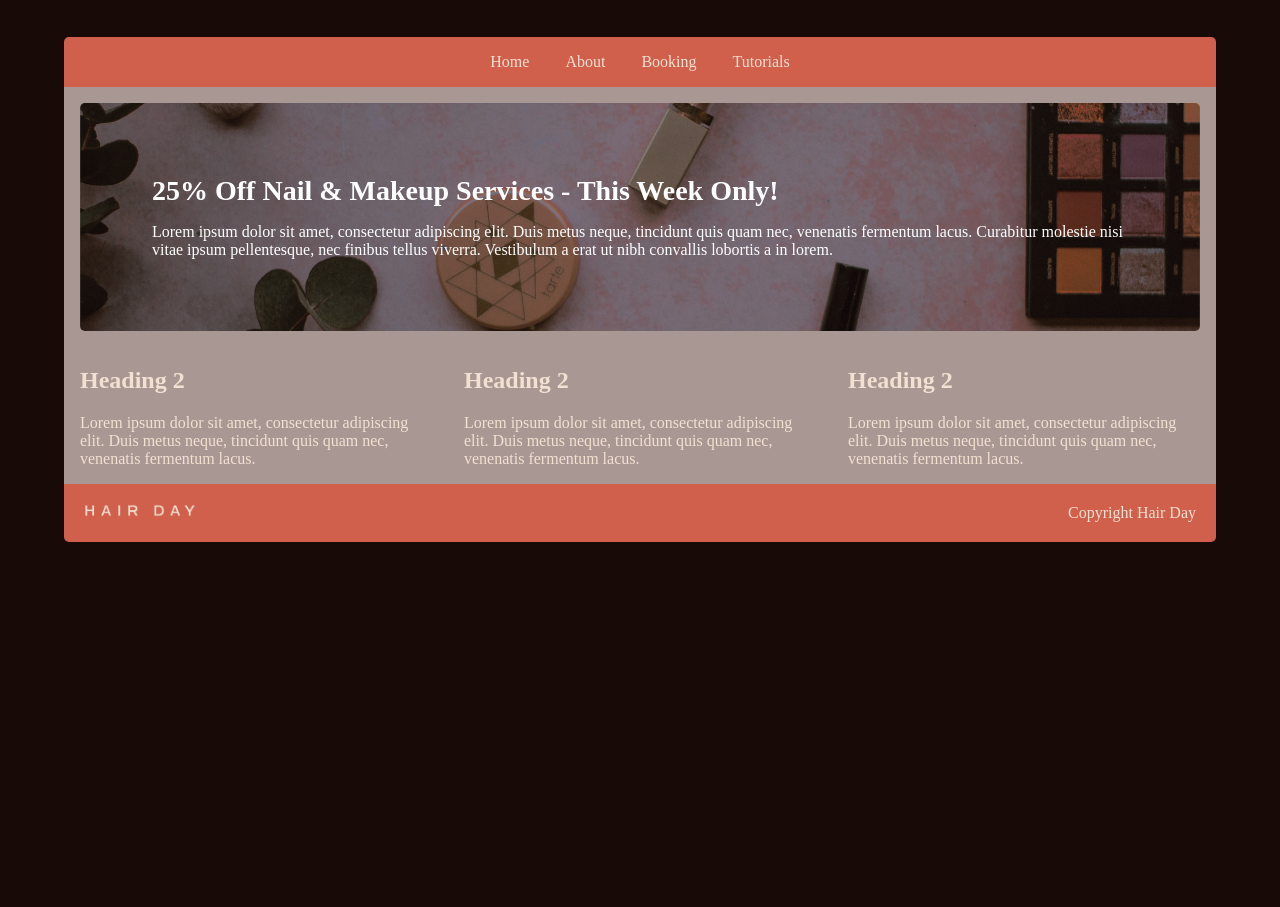
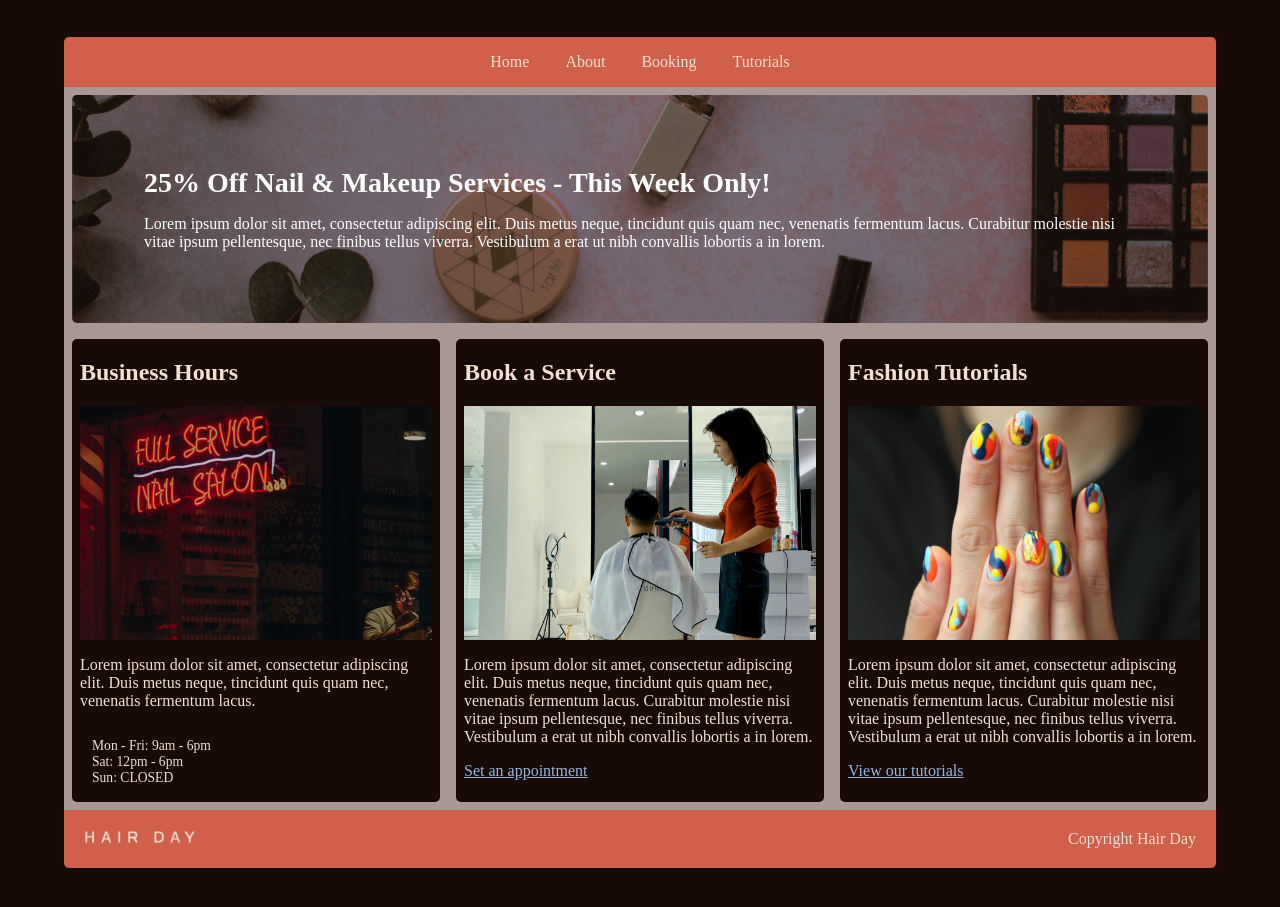
Before and after one commit to notcarbide/htmlcss-example_HD, a plain HTML site: page index.html in a window 1280 px wide. Shown: the part 211-1118 px from the top of the page. Before the commit the page ends 801 px from the top, so only its background shows below. Drawn offline with Linux system fonts and the light colour scheme.

Commit message:
Add theming and content to articles
Royalty-free article images provided by:
article1: https://unsplash.com/@iprefermike
article2: https://unsplash.com/@billow926
article3: https://unsplash.com/@buudkaanaa

Signed-off-by: notcarbide <luis@0k.cx>

```diff
--- a/css/styles.css
+++ b/css/styles.css
@@ -9,6 +9,10 @@ h1 {
 
 h2 {
     font-size: 1.5rem;
+}
+
+a {
+    color: #94B4DB;
 }
 
 header img {
@@ -49,9 +53,18 @@ section {
 }
 
 article {
+    display: flex;
+    flex-direction: column;
     flex: 1;
     color:#F2E0D2;
-    margin: 1rem 1rem 0;
+    margin: 0.5rem;
+    padding: 0 0.5rem 1rem;
+    background-color: #180A07;
+    border-radius: 5px;
+}
+
+article img {
+    max-width: 100%;
 }
 
 #promo {
@@ -69,6 +82,11 @@ article {
 
 #promo p {
     margin-bottom: 0;
+}
+
+#hrs {
+    margin: 0.75rem 0.75rem 0;
+    font-size: 0.85rem;
 }
 
 footer {
--- a/index.html
+++ b/index.html
@@ -34,18 +34,32 @@
             </section>
             <section>
                 <article>
-                    <h2>Heading 2</h2>
+                    <h2>Business Hours</h2>
+                    <img src="article1.jpg" alt="Storefront">
                     <p>
                         Lorem ipsum dolor sit amet, consectetur adipiscing elit. Duis metus neque, tincidunt quis quam nec, venenatis fermentum lacus.
                     </p>
+                    <p id="hrs">
+                        Mon - Fri: 9am - 6pm<br>
+                        Sat: 12pm - 6pm<br>
+                        Sun: CLOSED
+                    </p>
                 </article>
                 <article>
-                    <h2>Heading 2</h2>
-                    <p>Lorem ipsum dolor sit amet, consectetur adipiscing elit. Duis metus neque, tincidunt quis quam nec, venenatis fermentum lacus.</p>
+                    <h2>Book a Service</h2>
+                    <img src="article2.jpg" alt="Employee Cutting Hair">
+                    <p>
+                        Lorem ipsum dolor sit amet, consectetur adipiscing elit. Duis metus neque, tincidunt quis quam nec, venenatis fermentum lacus. Curabitur molestie nisi vitae ipsum pellentesque, nec finibus tellus viverra. Vestibulum a erat ut nibh convallis lobortis a in lorem.
+                    </p>
+                    <a href="booking.html">Set an appointment</a>
                 </article>
                 <article>
-                    <h2>Heading 2</h2>
-                    <p>Lorem ipsum dolor sit amet, consectetur adipiscing elit. Duis metus neque, tincidunt quis quam nec, venenatis fermentum lacus.</p>
+                    <h2>Fashion Tutorials</h2>
+                    <img src="article3.jpg" alt="Styled Nails Example">
+                    <p>
+                        Lorem ipsum dolor sit amet, consectetur adipiscing elit. Duis metus neque, tincidunt quis quam nec, venenatis fermentum lacus. Curabitur molestie nisi vitae ipsum pellentesque, nec finibus tellus viverra. Vestibulum a erat ut nibh convallis lobortis a in lorem.
+                    </p>
+                    <a href="tutorials.html">View our tutorials</a>
                 </article>
             </section>
         </main>
```
Also changed, not shown: article1.jpg (added), article2.jpg (added), article3.jpg (added).
